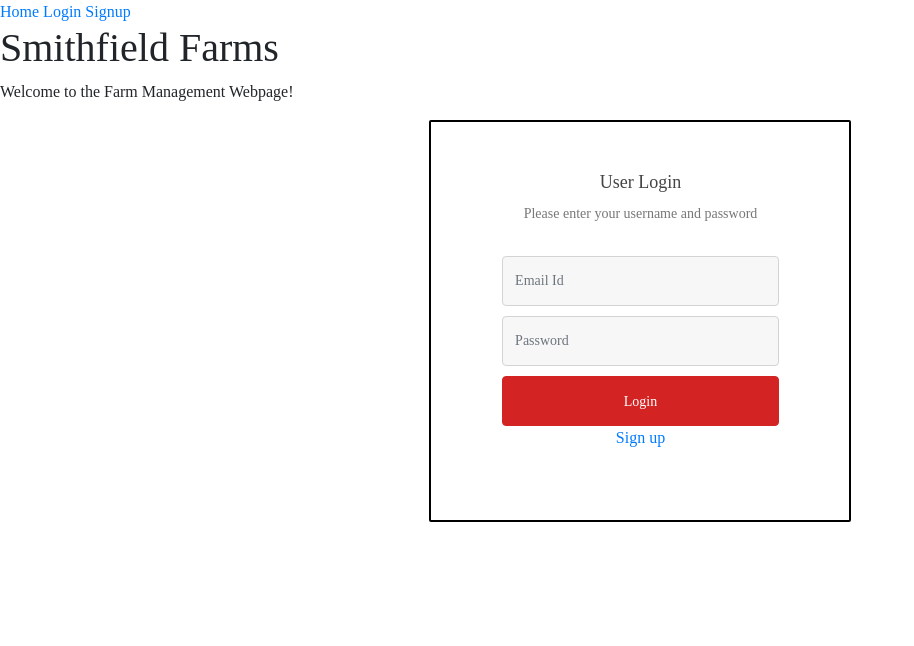
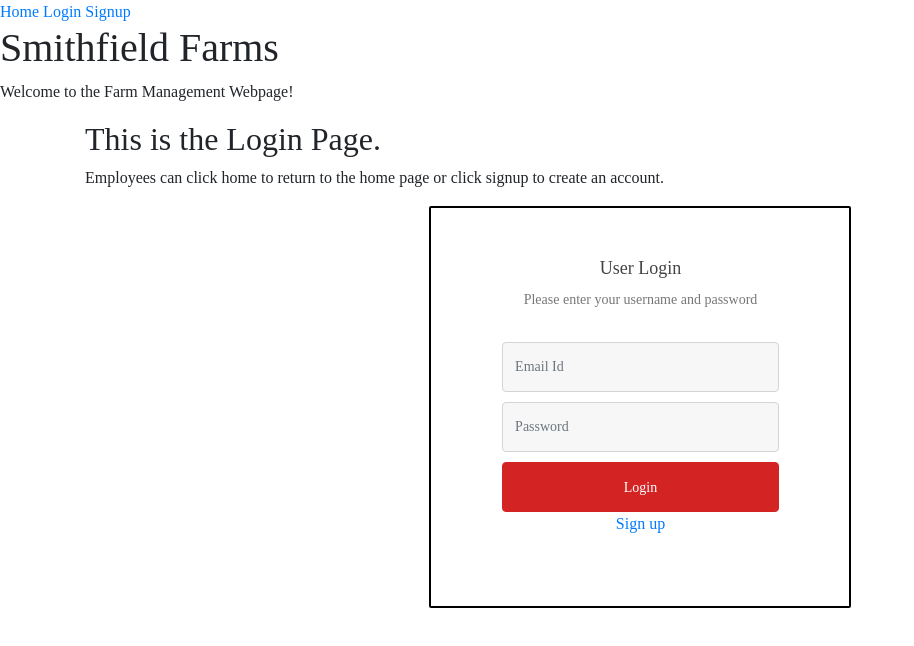
Before and after one commit to Shravya-Uchil/Farm-Management-Database-Application, a React (Create React App) app in the folder frontend/: page /Login in a window 1280 px wide. Shown: the top 646 px of the page, without its empty margins (0-914 px from the left). Built offline with nearby package versions, Linux system fonts and the light colour scheme.

Commit message:
Update Login.js

```diff
--- a/frontend/src/components/Login/Login.js
+++ b/frontend/src/components/Login/Login.js
@@ -43,6 +43,8 @@ class Login extends Component {
   render() {
     return (
       <div class="container">
+        <h2> This is the Login Page.</h2>
+        <p> Employees can click home to return to the home page or click signup to create an account.</p>
         <div class="login-form">
           <div class="main-div">
             <div class="panel">
```
